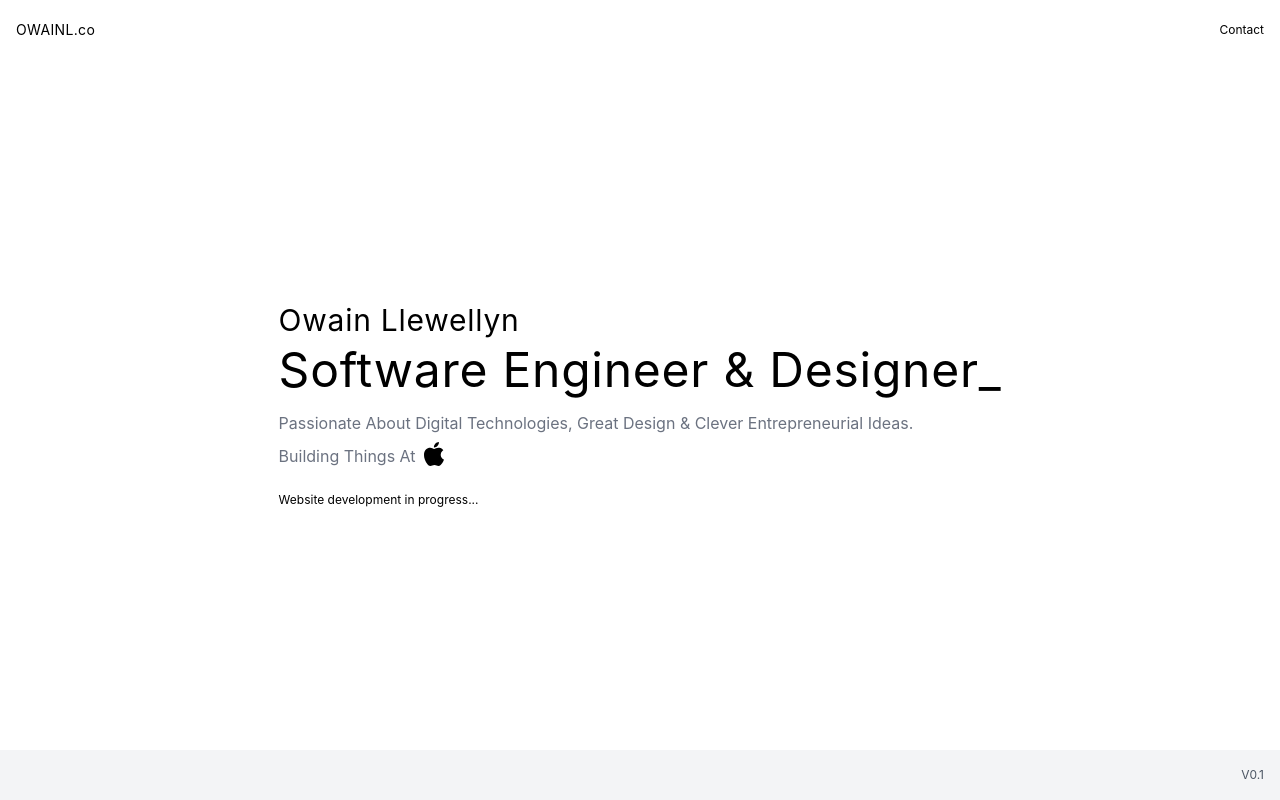
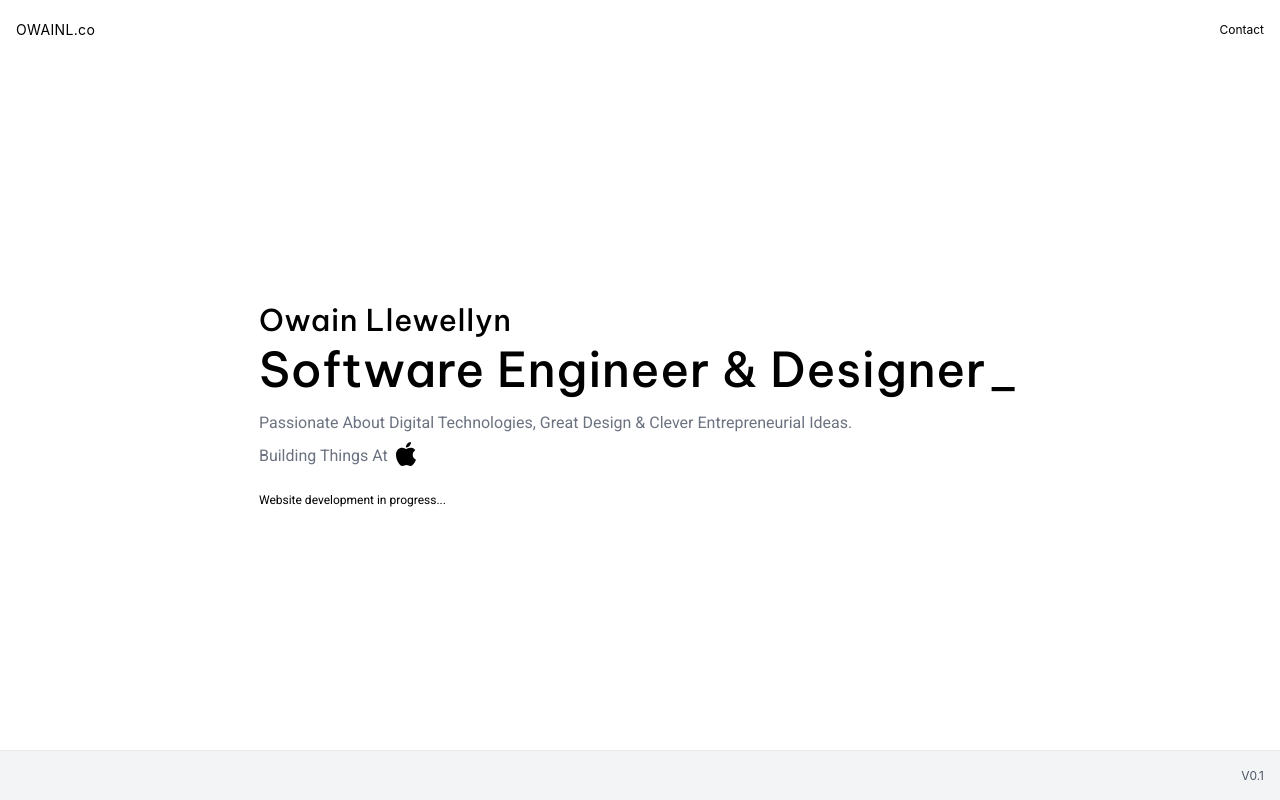
Before and after one commit to owzzz/owainl.blog, a Next.js app: page / in a window 1280 px wide. Built offline with nearby package versions, Linux system fonts and the light colour scheme.

Commit message:
Update fonts

```diff
--- a/pages/index.tsx
+++ b/pages/index.tsx
@@ -2,18 +2,18 @@ import Head from 'next/head';
 import Image from 'next/image';
 import Link from 'next/link';
 import Script from 'next/script';
-import { Roboto, Almarai } from '@next/font/google';
+import { Roboto, Be_Vietnam_Pro } from '@next/font/google';
 
 const roboto = Roboto({
-  weight: '700',
+  weight: '400',
   subsets: ['latin'],
   variable: '--font-roboto',
 });
 
-const almarai = Almarai({
-  weight: '800',
-  subsets: ['arabic'],
-  variable: '--font-almarai',
+const beVietnamPro = Be_Vietnam_Pro({
+  weight: '500',
+  subsets: ['latin'],
+  variable: '--font-beVietnamPro',
 });
 
 
@@ -27,23 +27,23 @@ export default function Home() {
       </Head>
 
       <main className="flex flex-col h-screen">
-        <header className={`${almarai.variable} bg-white px-6 md:px-4 flex items-center justify-between h-[60px] flex-none`}>
+        <header className={`${beVietnamPro.variable} font-body bg-white px-6 md:px-4 flex items-center justify-between h-[60px] flex-none`}>
           <Link className="text-sm text-black tracking-wide" href="/">OWAINL.co</Link>
           <Link className="text-xs hover:underline" href="mailto:owain.llew@gmail.com?subject=Website%20enquiry">Contact</Link>
         </header>
         <section className="flex justify-center items-center w-full flex-1">
           <div className="px-6 md:px-4">
-            <h1 className={`${almarai.variable} text-2xl md:text-3xl tracking-wide leading-normal`}>Owain Llewellyn<br /><span className="text-3xl md:text-5xl mt-2 block">Software Engineer &amp; Designer_</span></h1>
-            <p className={`${roboto.variable} text-gray-500 mt-4 leading-relaxed`}>Passionate About Digital Technologies, Great Design & Clever Entrepreneurial Ideas.</p>
+            <h1 className={`${beVietnamPro.variable} font-title text-2xl md:text-3xl tracking-wide leading-normal`}>Owain Llewellyn<br /><span className="text-3xl md:text-5xl mt-2 block">Software Engineer &amp; Designer_</span></h1>
+            <p className={`${roboto.variable} font-body text-gray-500 mt-4 leading-relaxed`}>Passionate About Digital Technologies, Great Design & Clever Entrepreneurial Ideas.</p>
             <div className={`flex mt-2 items-center text-gray-500`}>
-              <p className={`${roboto.variable}`}>Building Things At</p>
+              <p className={`${roboto.variable} font-body`}>Building Things At</p>
               <Image src="/apple.svg" className="ml-2 relative bottom-0.5" alt="Apple Logo" width={20} height={20} />
             </div>
 
-            <p className={`${roboto.variable} text-xs text-black mt-6`}>Website development in progress...</p>
+            <p className={`${roboto.variable} font-body text-xs text-black mt-6`}>Website development in progress...</p>
           </div>
         </section>
-        <footer className="flex-none flex px-6 md:px-4 justify-end items-center h-[50px] bg-gray-100">
+        <footer className="flex-none flex px-6 md:px-4 justify-end items-center h-[50px] bg-gray-100 border-t border-gray-200">
           <span className="text-xs text-gray-600">V0.1</span>
         </footer>
       </main>
--- a/tailwind.config.js
+++ b/tailwind.config.js
@@ -8,8 +8,8 @@ module.exports = {
   theme: {
     extend: {
       fontFamily: {
-        roboto: ['var(--font-roboto)'],
-        almarai: ['var(--font-almarai)'],
+        'body': ['var(--font-roboto)'],
+        'title': ['var(--font-beVietnamPro)']
       },
     },
   },
```
